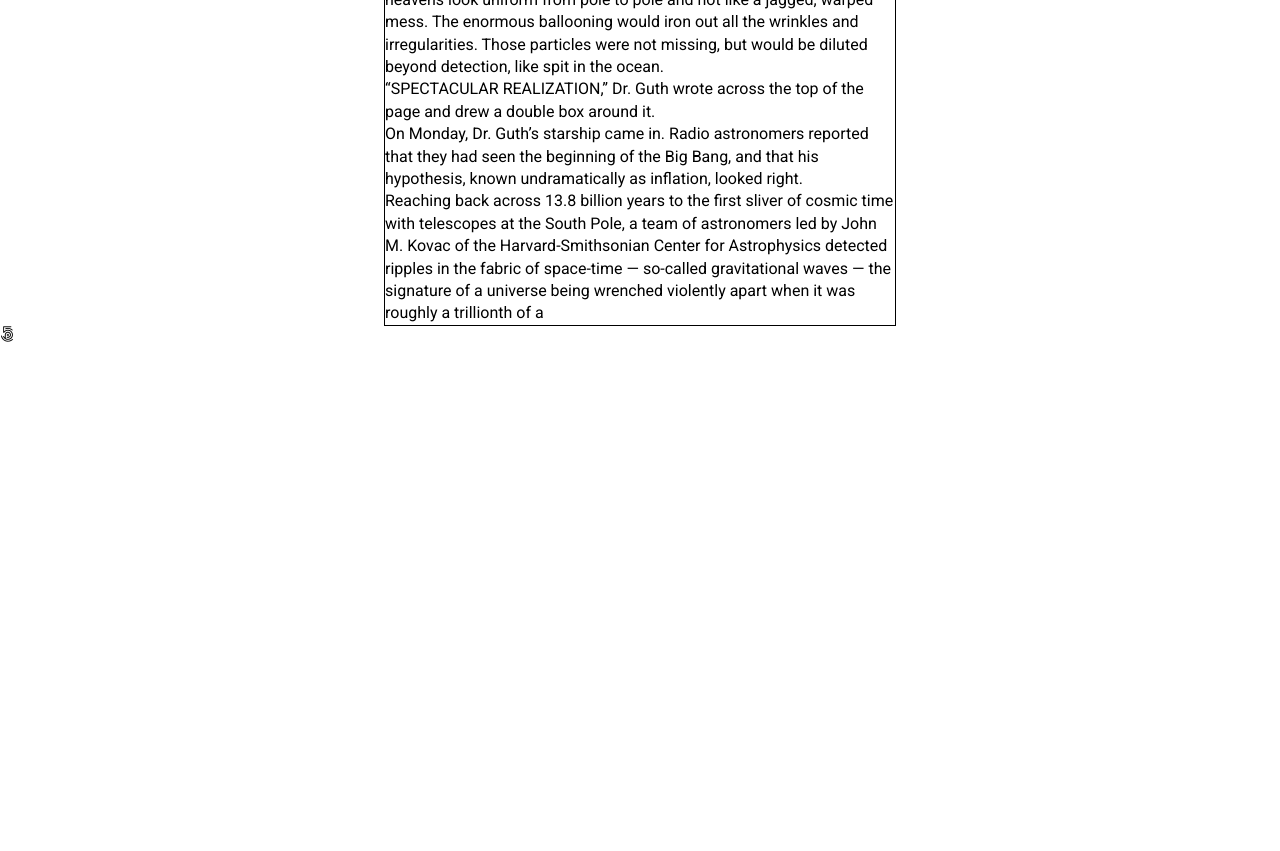
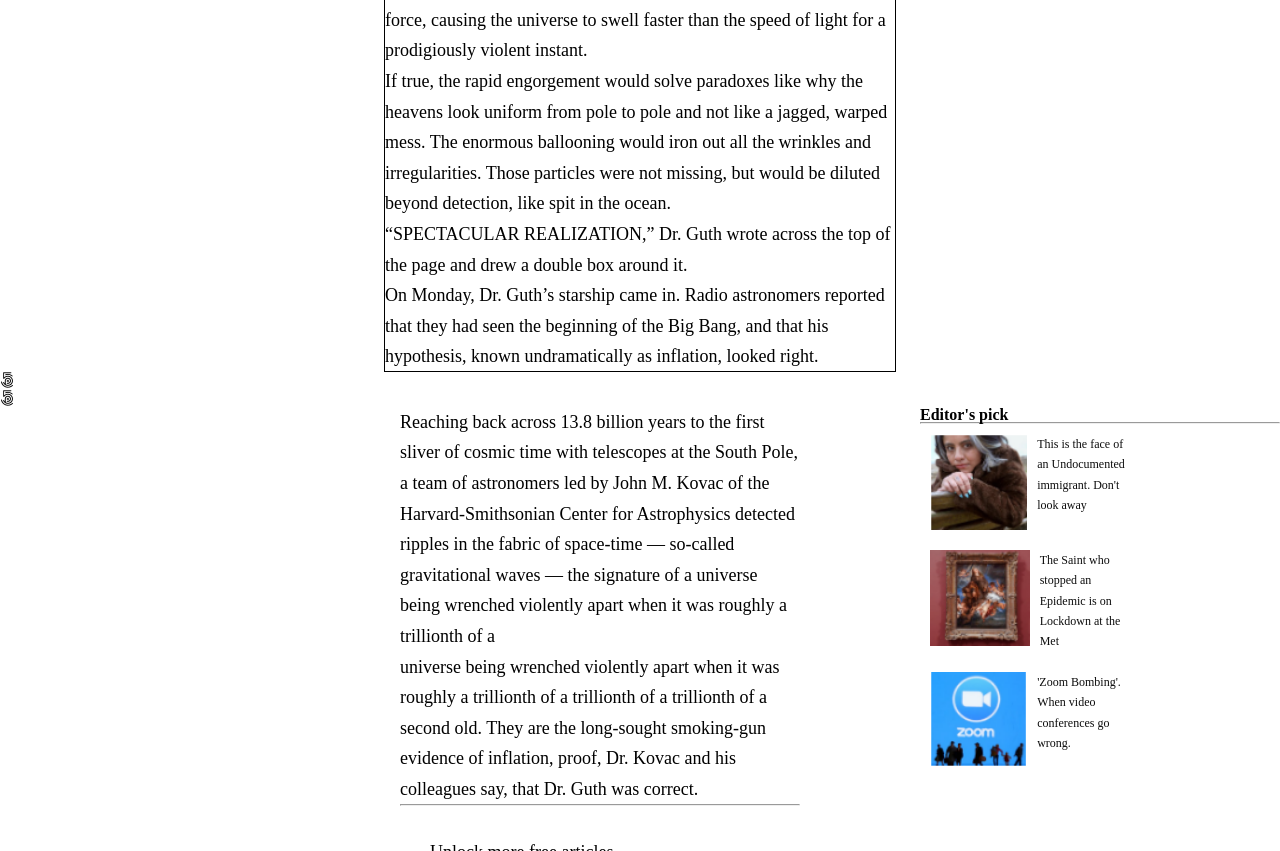
Before and after one commit to taiwocoker/NewYork-Times-Clone, a plain HTML site: page index.html in a window 1280 px wide. Shown: the part 1180-2031 px from the top of the page. Before the commit the page ends 1524 px from the top, so only its background shows below. Drawn offline with Linux system fonts and the light colour scheme.

Commit message:
added and styled the first section

```diff
--- a/index.html
+++ b/index.html
@@ -6,7 +6,7 @@
     <link rel="stylesheet" href="https://use.fontawesome.com/releases/v5.6.3/css/all.css" integrity="sha384-UHRtZLI+pbxtHCWp1t77Bi1L4ZtiqrqD80Kn4Z8NTSRyMA2Fd33n5dQ8lWUE00s/" crossorigin="anonymous" />
     <link href="https://fonts.googleapis.com/css2?family=Roboto:wght@400;500&display=swap" rel="stylesheet">
     <link rel="stylesheet" href="style.css">
-    <title>NewYork Times Page</title>
+    <title>Space Ripples Reveal Big Bang’s Smoking Gun | NewYork-Times</title>
   </head>
   <body>
     <nav>
@@ -56,7 +56,7 @@
       <!-- <div class="section1-content"> -->
 
         <!-- <div id="icons-left"> -->
-
+      <section>
         <div class="section1">
 
 
@@ -87,20 +87,72 @@
      <p>
       On Monday, Dr. Guth’s starship came in. Radio astronomers reported that they had seen the beginning of the Big Bang, and that his hypothesis, known undramatically as inflation, looked right.
     </p>
+  </div>
+  </section>
+
+  <section class="section2">
+    <div class="section2-content">
       <p>
-      Reaching back across 13.8 billion years to the first sliver of cosmic time with telescopes at the South Pole, a team of astronomers led by John M. Kovac of the Harvard-Smithsonian Center for Astrophysics detected ripples in the fabric of space-time — so-called gravitational waves — the signature of a universe being wrenched violently apart when it was roughly a trillionth of a</p>
-       </div>
-        <!-- </div>
+        Reaching back across 13.8 billion years to the first sliver of cosmic time with telescopes at the South Pole, a team of astronomers led by John M. Kovac of the Harvard-Smithsonian Center for Astrophysics detected ripples in the fabric of space-time — so-called gravitational waves — the signature of a universe being wrenched violently apart when it was roughly a trillionth of a</p>
+        <p>universe being wrenched violently apart when it was roughly a trillionth of a trillionth of a trillionth of a second old. They are the long-sought smoking-gun evidence of inflation, proof, Dr. Kovac and his colleagues say, that Dr. Guth was correct.</p>
+        <hr>
+        <div class="create">
+          <p>Unlock more free articles.</p>
+          <p><a href="#">Create an account or log in</a></p>
+        </div>
+        <hr>
+        <p>Inflation has been the workhorse of cosmology for 35 years, though many, including Dr. Guth, wondered whether it could ever be proved. If corroborated, Dr. Kovac’s work will stand as a landmark in science comparable to the recent discovery of dark energy pushing the universe apart, or of the Big Bang itself. It would open vast realms of time and space and energy to science and speculation. Confirming inflation would mean that the universe we see, extending 14 billion light-years in space with its hundreds of billions of galaxies, is only an infinitesimal patch in a larger cosmos whose extent, architecture and fate are unknowable. Moreover, beyond our own universe there might be an endless number of other universes bubbling into frothy eternity, like a pot of pasta water boiling over. Editors’ Picks You Are Your Safest Sex Partner. Betty Dodson Wants to Help. They Survived the Spanish Flu, the Depression and the</p><br>
+        <p>‘As Big as It Gets’
+          In our own universe, it would serve as a window into the forces operating at energies forever beyond the reach of particle accelerators on Earth and yield new insights into gravity itself. Dr. Kovac’s ripples would be the first direct observation of gravitational waves, which, according to Einstein’s theory of general relativity, should ruffle space-time. Marc Kamionkowski of Johns Hopkins University, an early-universe expert who was not part of the team, said, “This is huge, as big as it gets.” He continued, “This is a signal from the very earliest universe, sending a telegram encoded in gravitational waves.” The ripples manifested themselves as faint spiral patterns in a bath of microwave radiation that permeates space and preserves a picture of the universe when it was 380,000 years old and as hot as the surface of the sun. Dr. Kovac and his collaborators, working in an experiment known as Bicep, for Background Imaging of Cosmic Extragalactic Polarization, reported their results in a scientific briefing at the Center for Astrophysics here on Monday and in a set of papers submitted to The Astrophysical Journal.</p><br>
+        </div>
+    <aside>
+      <h4>Editor's pick</h4>
+      <hr>
+      <div class="img">
+        <img src="images/img4.PNG" alt="Image1">
+        <p><a href="#">This is the face of an Undocumented immigrant. Don't look away</a></p>
+      </div>
+      <div class="img">
+        <img src="images/img3.PNG" alt="image2">
+        <p><a href="#">The Saint who stopped an Epidemic is on Lockdown at the Met</a></p>
+      </div>
+      <div class="img">
+        <img src="images/img2.PNG" alt="img4">
+        <p><a href="#">'Zoom Bombing'. When video conferences go wrong.</a></p>
+      </div>
+    </aside>
+  </section>
 
-      <p>CAMBRIDGE, Mass. — One night late in 1979, an itinerant young<br> physicist named Alan Guth, with a new son and a year’s<br> appointment at Stanford, stayed up late with his notebook and equations, venturing far beyond the world of known physics.
-      </p>
-      <h4>Log in or create a free New York Times<br> account to continue reading in private<br> mode.</h4>
-      <button type="submit">Create a free account</button>
-      <button type="submit">Log In</button>
-      <p>Support independent journalism.</p>
-      <p><a href="#">See subscription options</a></p>
-      </div>
-    </section> -->
+
+
+
+
+
+
+
+
+
+
+
+
+
+
+
+
+
+
+
+
+
+
+
+
+
+
+
+
+
+
 
 
   </body>
--- a/style.css
+++ b/style.css
@@ -8,16 +8,18 @@ li {
   list-style: none;
   cursor: pointer;
   color: #0d0d0d;
+  cursor: pointer;
 }
 
 a {
   color: #0d0d0d;
   text-decoration: none;
+  cursor: pointer;
 }
 p{
-  line-height: 1.4;
-  font-size: 16px;
-  font-family: 'Roboto';
+  line-height: 1.7;
+  font-size: 18px;
+  font-family: 'Roboto' sans-serif;
 }
 
 nav {
@@ -119,3 +121,58 @@ display: flex;
 justify-content: flex-end;
 
 }
+
+/* Section 2 */
+
+.section2 {
+  display: grid;
+  grid-template-columns: 2.5fr 1.5fr;
+  justify-items: end;
+  /* flex-direction: row;
+  justify-content: flex-end; */
+}
+
+.section2-content {
+  width: 50%;
+
+  /* display: flex;
+  flex-direction: column;
+  align-items: center;
+  justify-content: center;
+  width: 40%;
+  margin-left: 400px; */
+}
+
+.create {
+  display: flex;
+  justify-content: center;
+  flex-direction: column;
+  padding: 30px;
+}
+
+aside {
+  width: 75%;
+  /* margin: 0
+  border: 1px solid black; */
+}
+
+.img {
+  display: flex;
+  flex-direction: row;
+  width: 60%;
+  padding: 10px;
+}
+
+.img img {
+  height: 6rem;
+}
+
+.img p {
+  font-size: 12px;
+  font-weight: 100;
+  margin-left: 10px;
+}
+
+.img a:hover {
+  text-decoration: underline;
+}
```
Also changed, not shown: images/img2.PNG (added), images/img3.PNG (added), images/img4.PNG (added).
